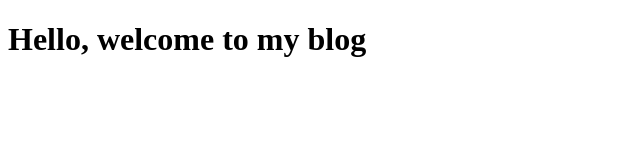
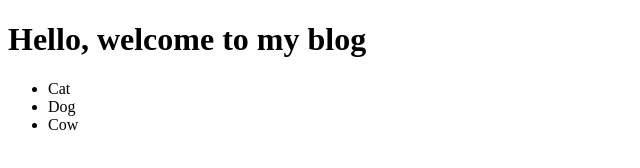
Before and after one commit to LisannDahlen/git-tutorial, a plain HTML site: page index.html in a window 1280 px wide. Shown: the whole page, without its empty margins (0-640 px from the left). Drawn offline with Linux system fonts and the light colour scheme.

Commit message:
added some animals

```diff
--- a/index.html
+++ b/index.html
@@ -8,5 +8,11 @@
   </head>
   <body>
     <h1>Hello, welcome to my blog</h1>
+
+    <ul>
+      <li>Cat</li>
+      <li>Dog</li>
+      <li>Cow</li>
+    </ul>
   </body>
 </html>
```
